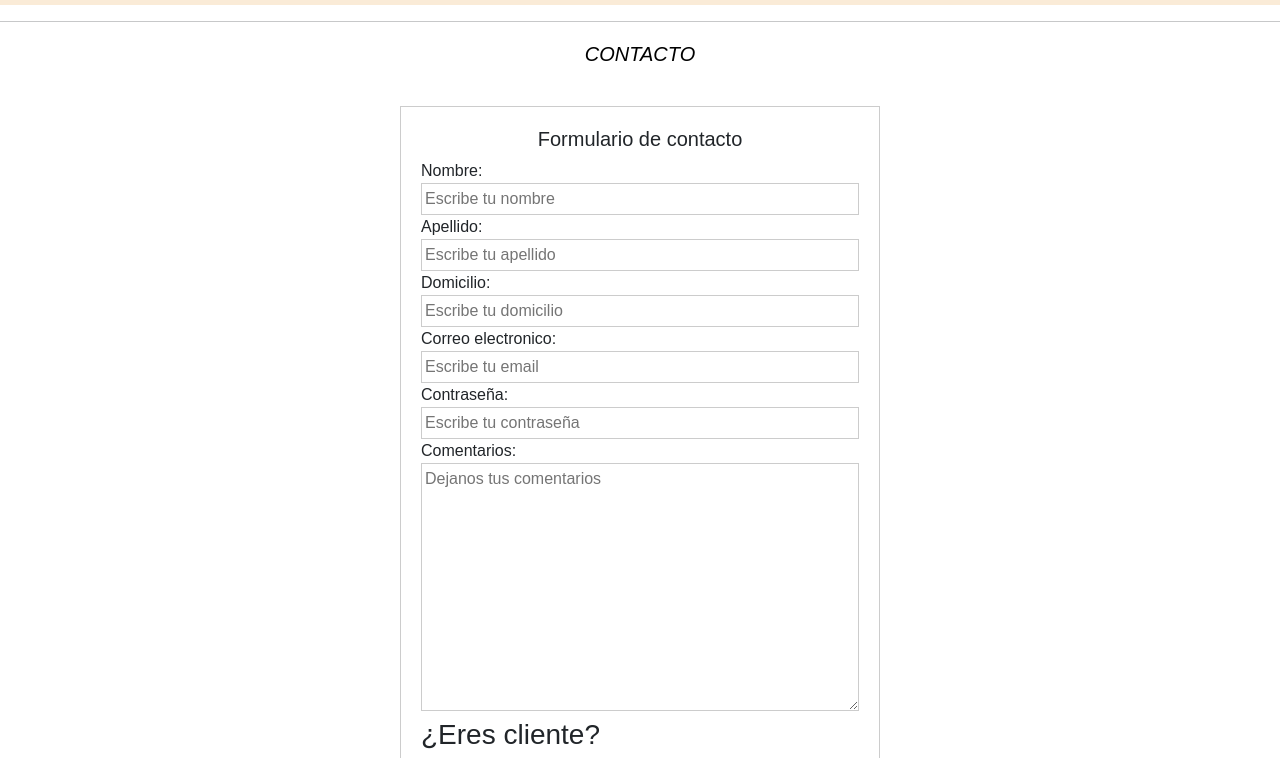
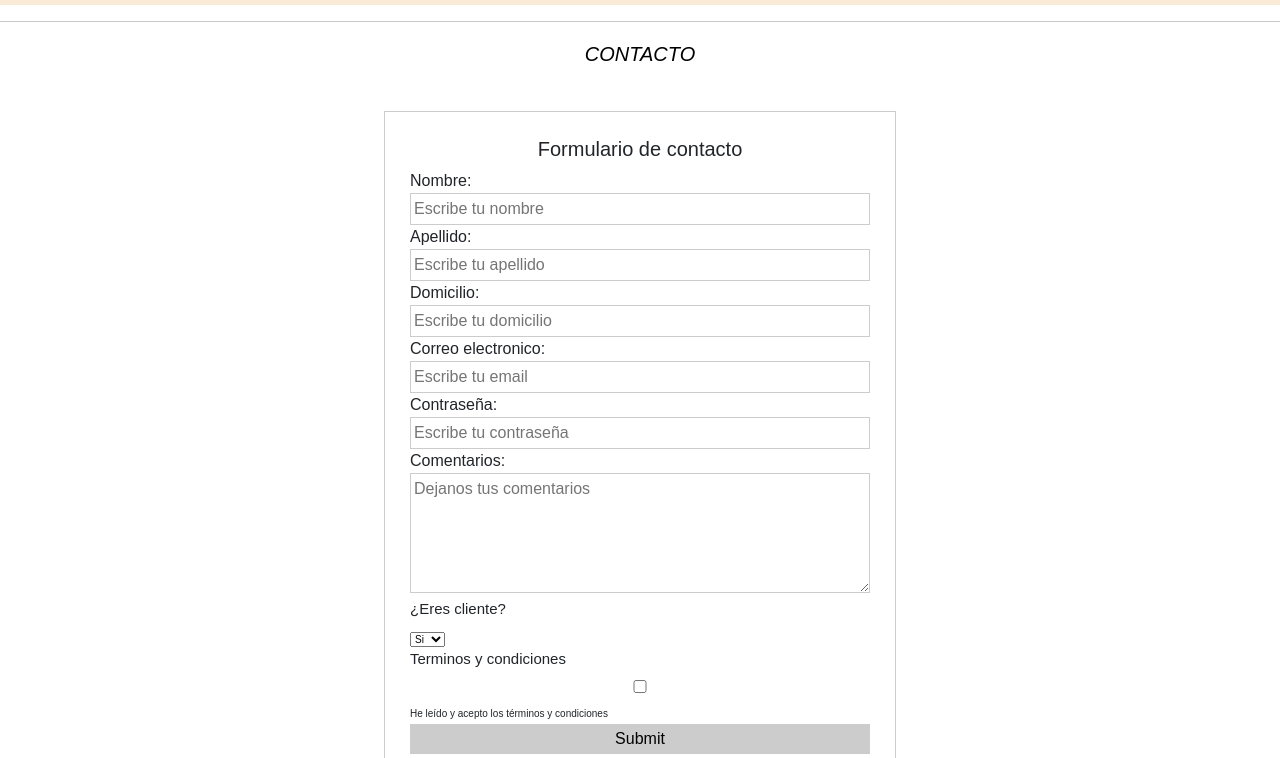
Before and after one commit to Sindyoquendo/Entrega-Sass, a website: page Contacto.html in a window 1280 px wide. Shown: the part 335-1093 px from the top of the page. Drawn offline with nearby package versions, Linux system fonts and the light colour scheme.

Commit message:
modificaciones pagina de contacto e index

```diff
--- a/Contacto.html
+++ b/Contacto.html
@@ -85,14 +85,14 @@
 					<input type="password" name="Contraseña" placeholder="Escribe tu contraseña">
 					<label for="Comentarios">Comentarios:</label>
 					<textarea name="Comentarios" cols="30" rows="10" placeholder="Dejanos tus comentarios"></textarea>
-					<h3>¿Eres cliente?</h3>
-					<select name= "Cliente">
-						<option value="1">Si</option>
-						<option value="2">No</option>
+					<h3 class="tituloContacto">¿Eres cliente?</h3>
+					<select name= "Cliente" class="parrafoTerminos">
+						<option value="1" class="parrafoTerminos">Si</option>
+						<option value="2" class="parrafoTerminos">No</option>
 					</select>
-					<h3>Terminos y condiciones</h3>
+					<h3 class="tituloContacto">Terminos y condiciones</h3>
 					<input type="checkbox" name="Acepto" value="1">
-					<label for="terminos y condiciones">He leído y acepto los términos y condiciones</label>
+					<label for="terminos y condiciones" class="parrafoTerminos">He leído y acepto los términos y condiciones</label>
 					<input type="submit" name="Enviar formulario">
 					<input type="reset" name="Limpiar formulario">
 				</form>
--- a/sass/custom.scss
+++ b/sass/custom.scss
@@ -242,7 +242,6 @@ footer{
 	display: flex;
 	flex-flow: row wrap;
 	justify-content: center;
-	align-items: flex-center;
 	align-content: center;
 	background-color: white;
 	padding: 10px;
@@ -252,20 +251,12 @@ footer{
 		text-align: center;
 		line-height: 75px;
 		font-size: 30px;
-		border: 1px solid black;
+		border: 1px solid #ccc;
 		flex-grow: 1;
 		position: relative;
 		}
 	}
 /*Fin Estilos de imagenes*/
-
-.FlexFormulario{
-	display: flex;
-	flex-direction: row;
-	flex-flow: row wrap;
-	justify-content: center;
-	align-content: center;
-}
 
 /*Inicio estilos Productos detacados*/
 
@@ -354,16 +345,33 @@ text-align: center;
 	font-size: 15px;
 
 }
+/*Estilos formulario*/
+
+.FlexFormulario{
+	display: flex;
+	flex-direction: row;
+	flex-flow: row wrap;
+	justify-content: center;
+	align-content: center;
+}
+
+.tituloContacto{
+	font-size: 15px;
+}
+
+.parrafoTerminos{
+	font-size: 10px;
+}
 
 form{
 	align-items: center;
 	align-content: center;
 	width: 40%;
 	border: 1px solid #ccc;
-	margin: 20px;
-	padding: 20px;
-	margin-left: 400px;
-	margin-right: 400px;
+	margin: 25px;
+	padding: 25px;
+	margin-left: 350px;
+	margin-right: 350px;
 }
 
 label{
@@ -373,7 +381,7 @@ label{
 
 textarea{
 	resize: vertical;
-	max-height: 250px;
+	max-height: 120px;
 	min-height: 50px ;
 }
 input, textarea{
```
Also changed, not shown: index.html (+0 -4 lines), sass/custom.css, 1 other file.
